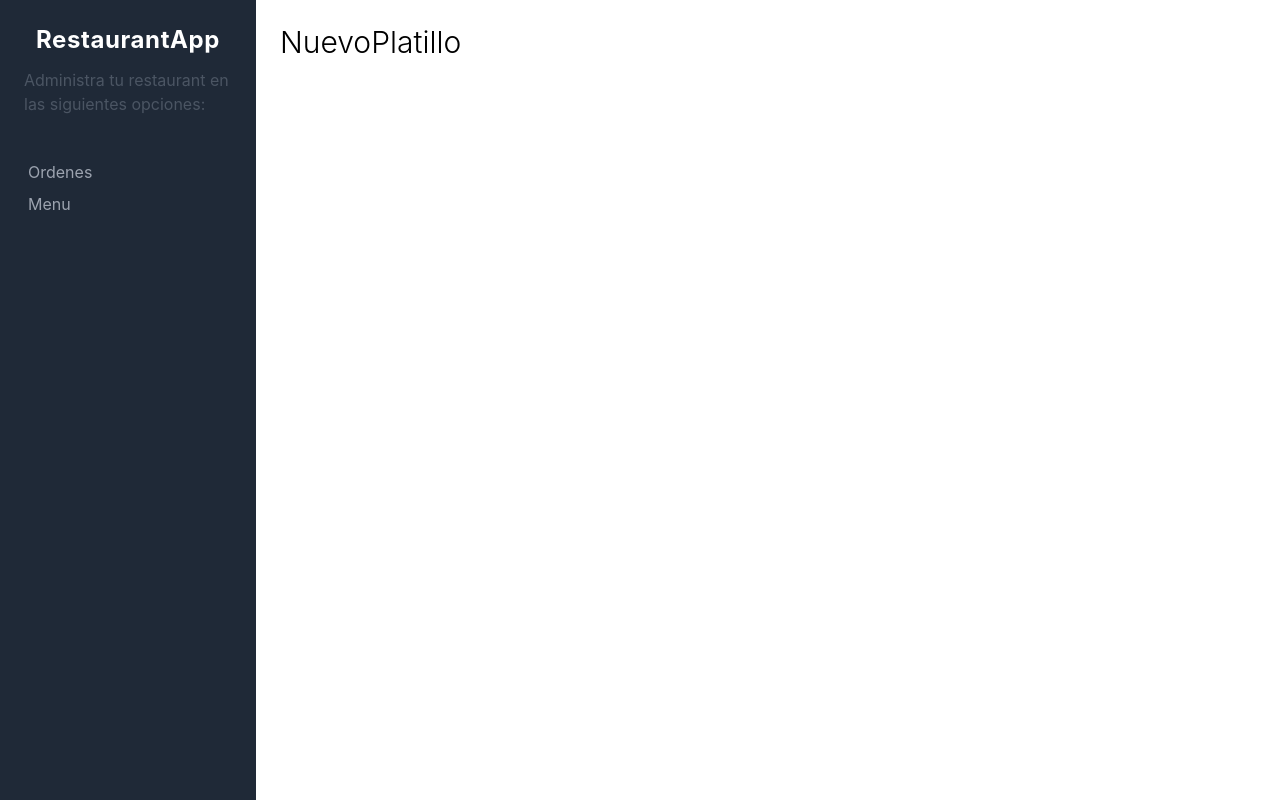
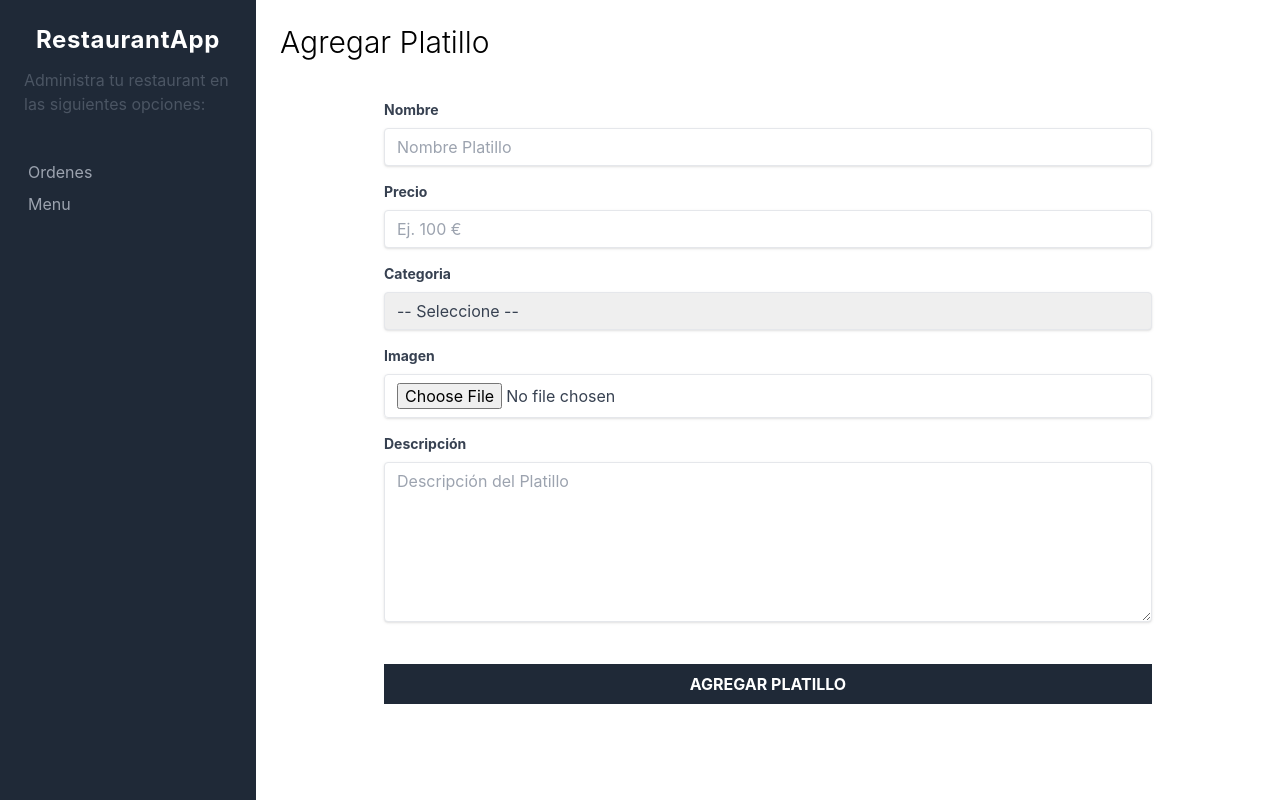
Before and after one commit to dajoreca/my-project-restaurant, a React (Create React App) app: page /nuevo-platillo in a window 1280 px wide. Built offline with nearby package versions, Linux system fonts and the light colour scheme.

Commit message:
Formulario

```diff
--- a/src/components/paginas/Menu.js
+++ b/src/components/paginas/Menu.js
@@ -5,7 +5,7 @@
     return (
         <>
             <h1 className="text-3xl font-light mb-4">Menu</h1>
-            <Link to="nuevo-platillo" className="bg-blue-800 hover:bg-blue-500 incline-block mb-5 p-2 text-white uppercase font-bold">
+            <Link to="/nuevo-platillo" className="bg-blue-800 hover:bg-blue-500 incline-block mb-5 p-2 text-white uppercase font-bold">
                 Agregar platillo
             </Link>
         </>
--- a/src/components/paginas/NuevoPlatillo.js
+++ b/src/components/paginas/NuevoPlatillo.js
@@ -3,7 +3,75 @@
 const NuevoPlatillo = () => {
     return (
         <>
-            <h1 className="text-3xl font-light mb-4">NuevoPlatillo</h1>
+            <h1 className="text-3xl font-light mb-4">Agregar Platillo</h1>
+
+            <div className= "flex justify-center mt-10">
+                <div className="w-full max-w-3xl ">
+                    <form>
+                        <div className="mb-4">
+                            <label className="block text-gray-700 text-sm font-bold mb-2" htmlFor="nombre">Nombre</label>
+                            <input
+                                className="shadow appearance-none border rounded w-full py-2 px-3 text-gray-700 leading-tight focus:outline-none focus:shadow-outline"
+                                id="nombre"
+                                type="text"
+                                placeholder="Nombre Platillo"
+                            />
+                        </div>
+                        <div className="mb-4">
+                            <label className="block text-gray-700 text-sm font-bold mb-2" htmlFor="precio">Precio</label>
+                            <input
+                                className="shadow appearance-none border rounded w-full py-2 px-3 text-gray-700 leading-tight focus:outline-none focus:shadow-outline"
+                                id="precio"
+                                type="number"
+                                placeholder="Ej. 100 €"
+                                min="0"
+                            />
+                        </div>
+                        <div className="mb-4">
+                            <label className="block text-gray-700 text-sm font-bold mb-2" htmlFor="categoria">Categoria</label>
+                            <select
+                                className="shadow appearance-none border rounded w-full py-2 px-3 text-gray-700 leading-tight focus:outline-none focus:shadow-outline"
+                                id="categoria"
+                                name="categoria"
+                            >
+                                <option value="">-- Seleccione --</option>
+                                <option value="desayuno">Desayuno</option>
+                                <option value="comida">Comida</option>
+                                <option value="cena">Cena</option>
+                                <option value="bebida">Bebida</option>
+                                <option value="postre">Postre</option>
+                                <option value="ensalada">Ensalada</option>
+
+                            </select>
+                        </div>
+
+                        <div className="mb-4">
+                            <label className="block text-gray-700 text-sm font-bold mb-2" htmlFor="imagen">Imagen</label>
+                            <input
+                                className="shadow appearance-none border rounded w-full py-2 px-3 text-gray-700 leading-tight focus:outline-none focus:shadow-outline"
+                                id="imagen"
+                                type="file"
+
+                            />
+                        </div>
+                        <div className="mb-4">
+                            <label className="block text-gray-700 text-sm font-bold mb-2" htmlFor="descripcion">Descripción</label>
+                            <textarea
+                                className="shadow appearance-none border rounded w-full py-2 px-3 text-gray-700 leading-tight focus:outline-none focus:shadow-outline h-40"
+                                id="descripcion"
+                                placeholder="Descripción del Platillo"
+                            ></ textarea>
+                        </div>
+
+                        <input
+                            type="submit"
+                            className="bg-gray-800 hover:bg-gray-900 w-full mt-5 p-2 text-white uppercase font-bold"
+                            value="Agregar Platillo"
+                        />
+                    </form>
+                </div>
+            </div>
+
         </>
      );
 }
```
